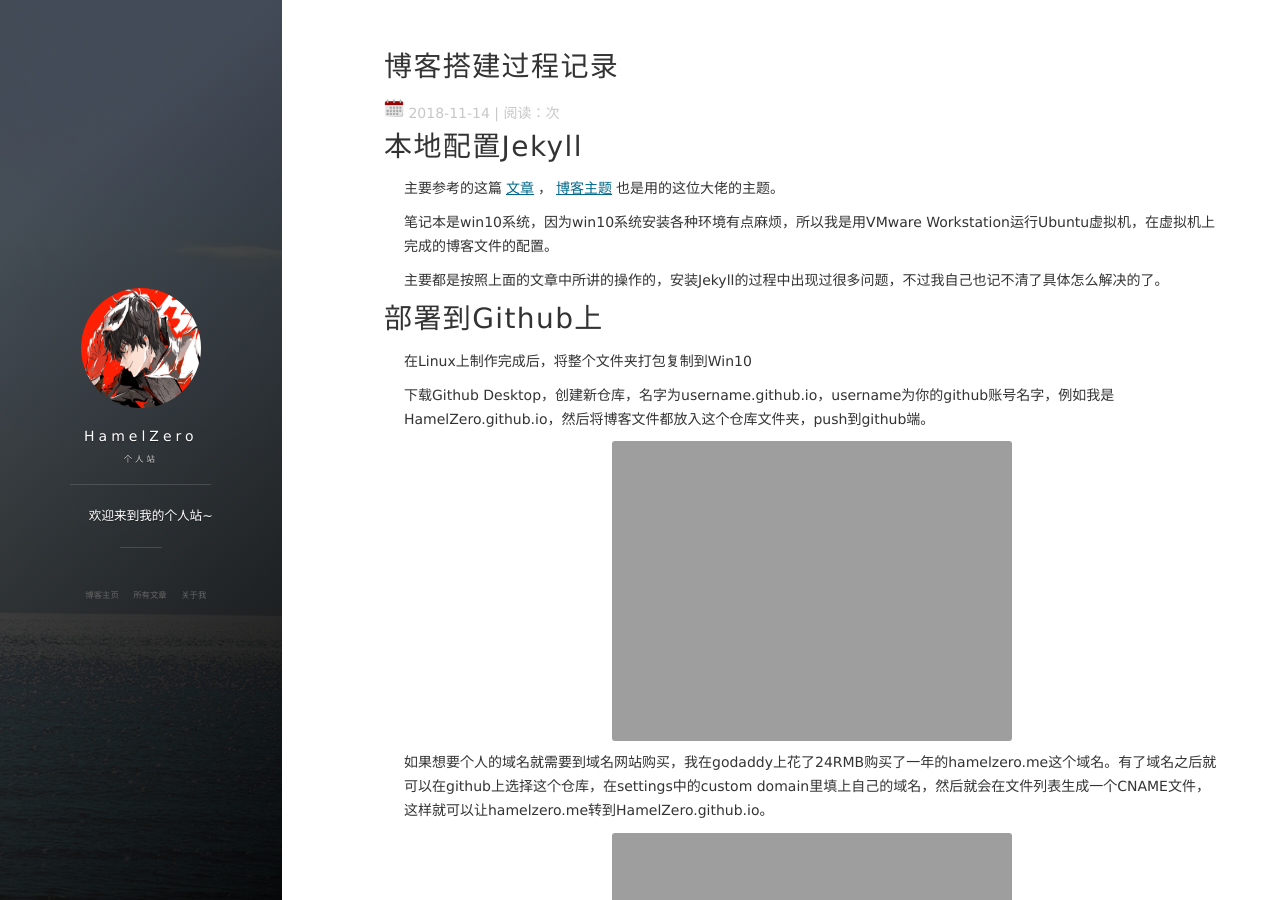
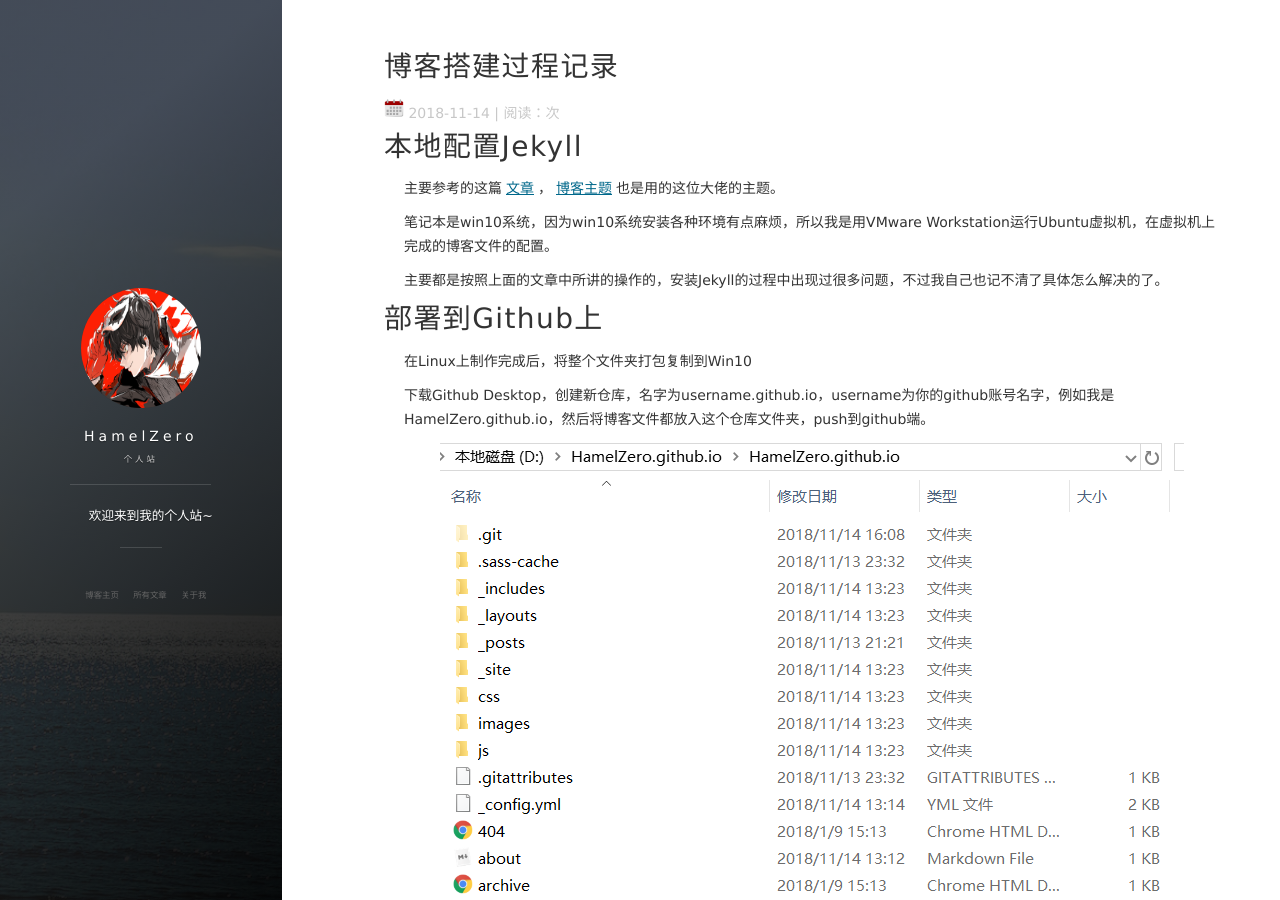
Before and after one commit to HamelZero/HamelZero.github.io, a Jekyll site: the page built from _posts/2018-11-14-博客搭建过程记录.md, in a window 1280 px wide and 900 px high. Built offline with Jekyll 4.4.1, drawn with Linux system fonts in a browser that asks for light colours; nearby versions of some CDN libraries; comment, search, counter and statistics services are not loaded.

Commit message:
Update 2018-11-14-博客搭建过程记录.md

```diff
--- a/_posts/2018-11-14-博客搭建过程记录.md
+++ b/_posts/2018-11-14-博客搭建过程记录.md
@@ -23,13 +23,13 @@ description: "Jekyll+Github托管建立博客"
 
 下载Github Desktop，创建新仓库，名字为username.github.io，username为你的github账号名字，例如我是HamelZero.github.io，然后将博客文件都放入这个仓库文件夹，push到github端。
 
-![](img src="/images/posts/Blog/image1.png" height="620" width="744")
+<img src="/images/posts/Blog/image1.png" height="620" width="744">
 
 
 
 如果想要个人的域名就需要到域名网站购买，我在godaddy上花了24RMB购买了一年的hamelzero.me这个域名。有了域名之后就可以在github上选择这个仓库，在settings中的custom domain里填上自己的域名，然后就会在文件列表生成一个CNAME文件，这样就可以让hamelzero.me转到HamelZero.github.io。
 
-![](img src="/images/posts/Blog/image2.png" height="518" width="995")
+<img src="/images/posts/Blog/image2.png" height="518" width="995">
 
 还需要到DNSPOD中设置好自己的域名解析，192.30.252.153和192.30.252.154这两个IP是github pages提供的，填上去就行了。设置好后回godaddy上将f1g1ns1.dnspod.net.和f1g1ns2.dnspod.net. 这两个填入自己的域名里就OK了。
 
```
